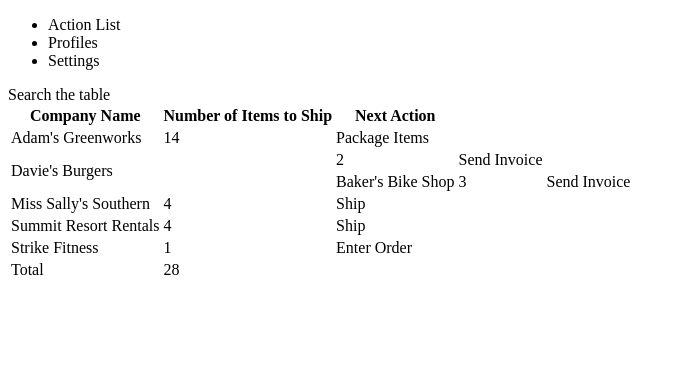
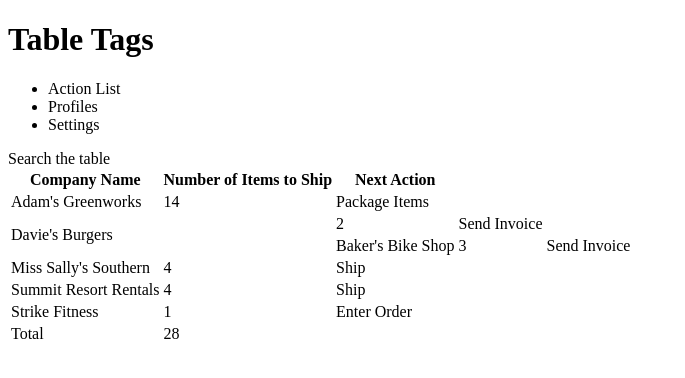
Before and after one commit to coughynova/coughynova.github.io, a plain HTML site: page index.html in a window 1280 px wide. Shown: the whole page, without its empty margins (0-685 px from the left). Drawn offline with Linux system fonts and the light colour scheme.

Commit message:
Update index.html

```diff
--- a/index.html
+++ b/index.html
@@ -3,6 +3,7 @@
 <head>
   <title>Cheat Sheet for HTML Commands</title>
 </head>
+    <h1>Table Tags</h1>
 
 <body>
 
```
